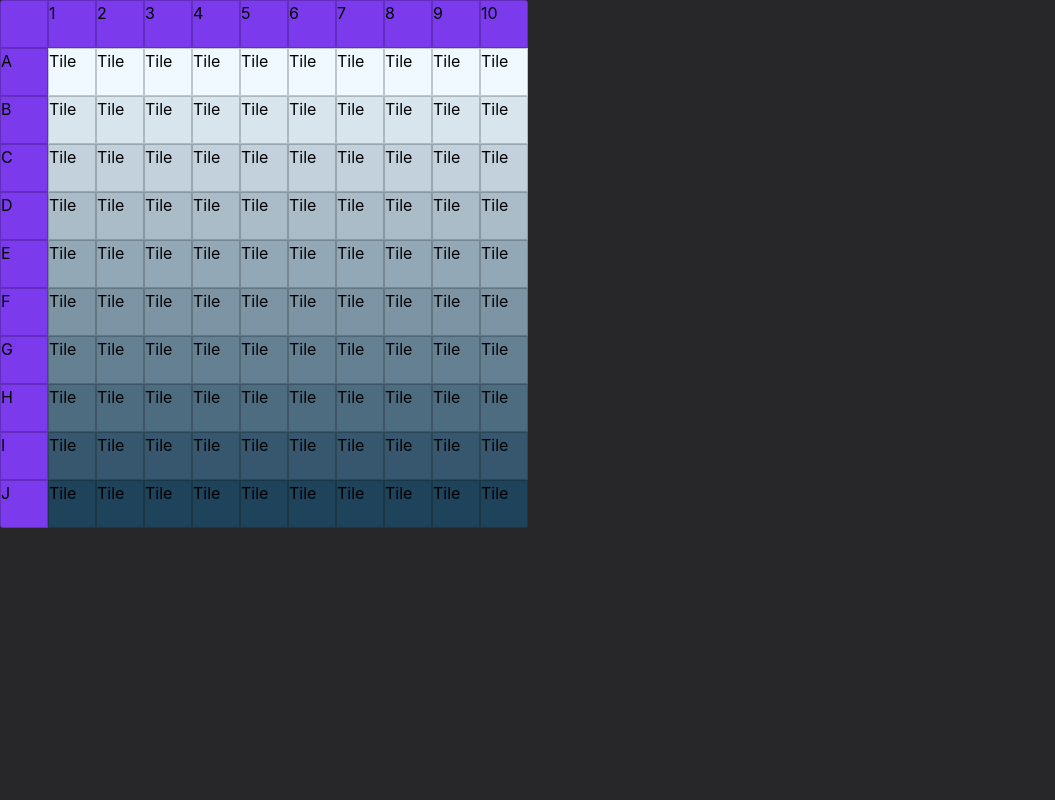
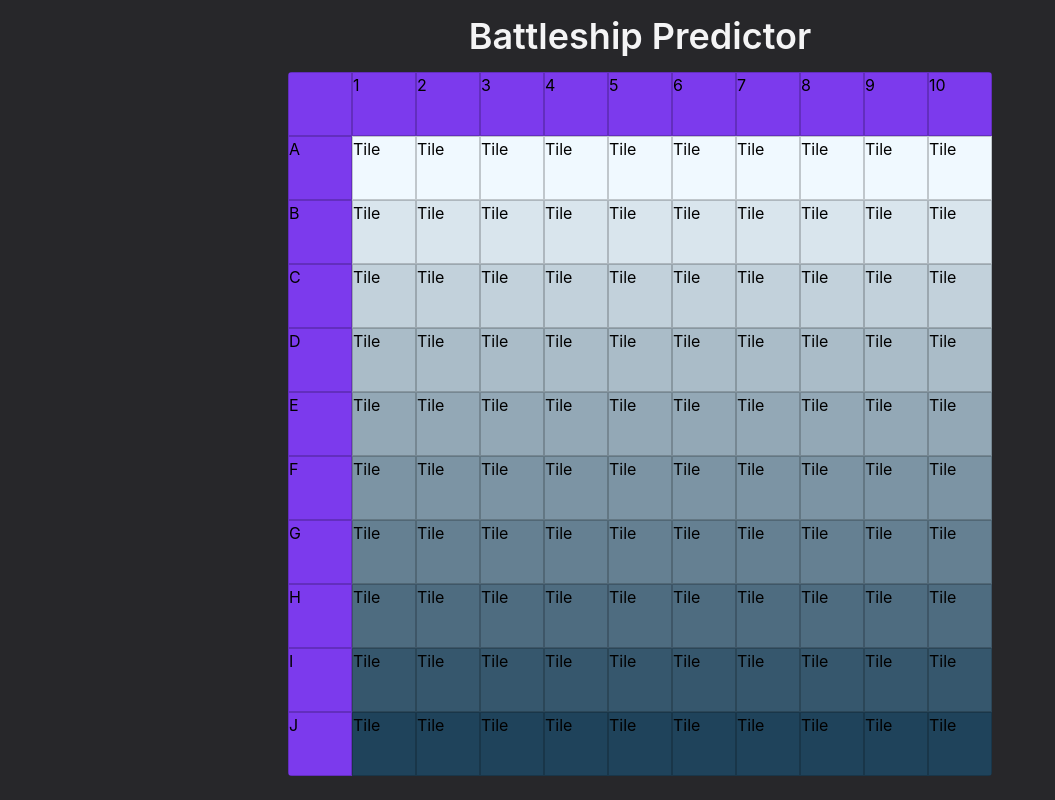
Before and after one commit to jcbyte/battleship-predictor, a React (Create React App) app: page / in a window 1280 px wide. Shown: the whole page, without its empty margins (0-1055 px from the left). Built offline with nearby package versions, Linux system fonts and the light colour scheme.

Commit message:
added main page layout

```diff
--- a/src/App.tsx
+++ b/src/App.tsx
@@ -21,7 +21,10 @@ export default function App() {
 
 	return (
 		<>
-			<Board board={board} />
+			<div className="flex flex-col gap-4 items-center p-4">
+				<span className="text-zinc-100 text-4xl font-semibold">Battleship Predictor</span>
+				<Board board={board} />
+			</div>
 		</>
 	);
 }
--- a/src/components/GridItem.tsx
+++ b/src/components/GridItem.tsx
@@ -5,7 +5,7 @@ import { Tile } from "../types";
 export default function GridItem({ tile }: { tile: Tile }) {
 	return (
 		<div
-			className="size-12 border border-black/20"
+			className="size-16 border border-black/20"
 			style={{
 				backgroundColor:
 					tile.type == "label"
```
